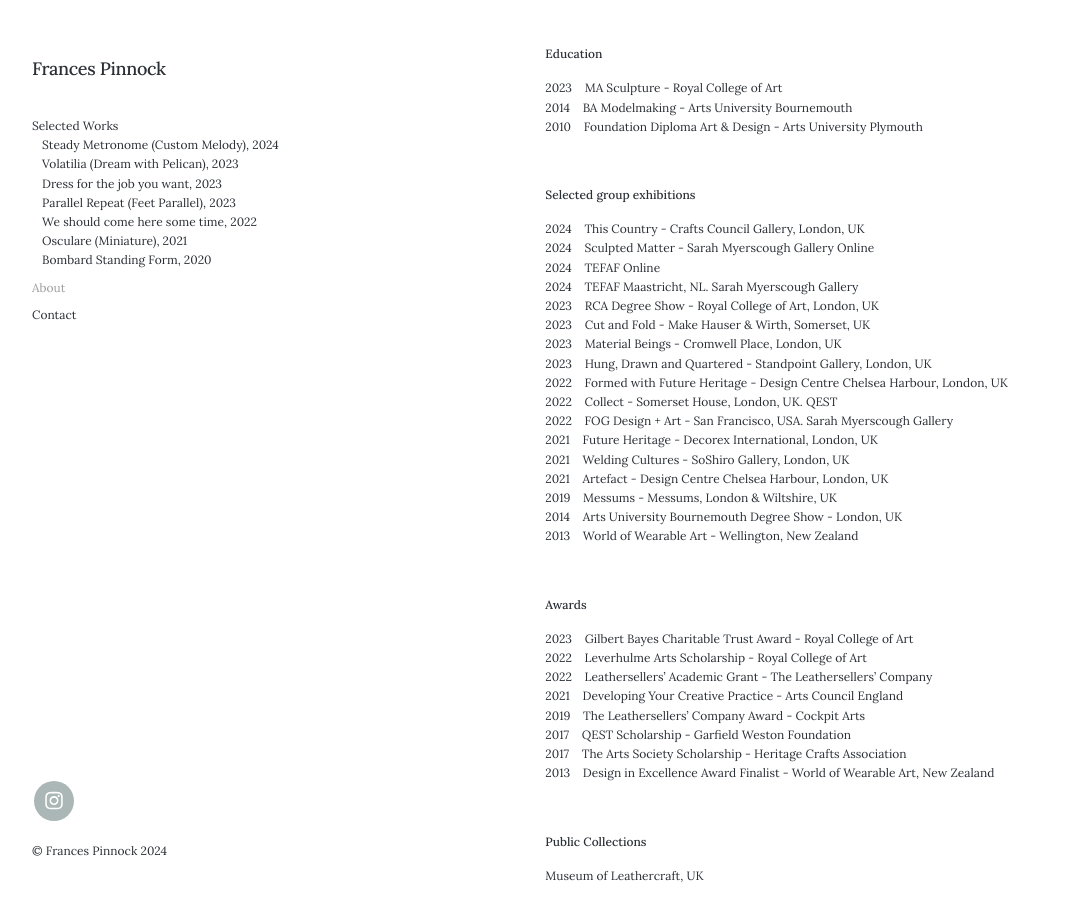
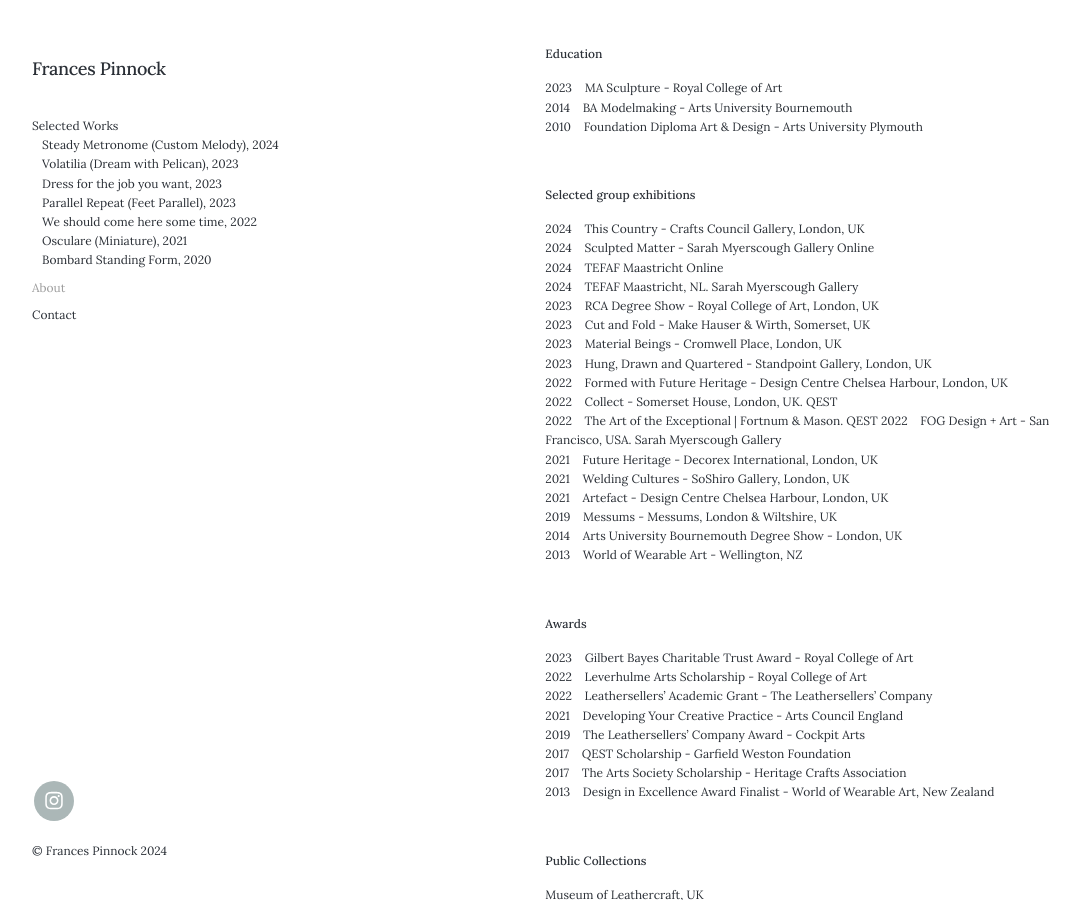
Before and after one commit to francespinnock/francespinnock.github.io, a Jekyll site: the page built from _pages/about.md, in a window 1280 px wide and 900 px high, scrolled down 580 px. Shown: the whole window, without its empty margins (28-1108 px from the left). Built offline with Jekyll 4.4.1, drawn with Linux system fonts in a browser that asks for light colours; nearby versions of some CDN libraries.

Commit message:
Update about.md

```diff
--- a/_pages/about.md
+++ b/_pages/about.md
@@ -41,7 +41,7 @@ Frances Pinnock (b. 1990, Bristol, UK) received an MA in Sculpture from the Roya
 
 2024&nbsp;&nbsp;&nbsp; This Country - Crafts Council Gallery, London, UK
 2024&nbsp;&nbsp;&nbsp; Sculpted Matter - Sarah Myerscough Gallery Online
-2024&nbsp;&nbsp;&nbsp; TEFAF Online
+2024&nbsp;&nbsp;&nbsp; TEFAF Maastricht Online
 2024&nbsp;&nbsp;&nbsp; TEFAF Maastricht, NL. Sarah Myerscough Gallery
 2023&nbsp;&nbsp;&nbsp; RCA Degree Show - Royal College of Art, London, UK
 2023&nbsp;&nbsp;&nbsp; Cut and Fold - Make Hauser & Wirth, Somerset, UK
@@ -49,13 +49,14 @@ Frances Pinnock (b. 1990, Bristol, UK) received an MA in Sculpture from the Roya
 2023&nbsp;&nbsp;&nbsp; Hung, Drawn and Quartered - Standpoint Gallery, London, UK
 2022&nbsp;&nbsp;&nbsp; Formed with Future Heritage - Design Centre Chelsea Harbour, London, UK
 2022&nbsp;&nbsp;&nbsp; Collect - Somerset House, London, UK. QEST
+2022&nbsp;&nbsp;&nbsp; The Art of the Exceptional | Fortnum & Mason. QEST
 2022&nbsp;&nbsp;&nbsp; FOG Design + Art - San Francisco, USA. Sarah Myerscough Gallery
 2021&nbsp;&nbsp;&nbsp; Future Heritage - Decorex International, London, UK
 2021&nbsp;&nbsp;&nbsp; Welding Cultures - SoShiro Gallery, London, UK
 2021&nbsp;&nbsp;&nbsp; Artefact - Design Centre Chelsea Harbour, London, UK
 2019&nbsp;&nbsp;&nbsp; Messums - Messums, London & Wiltshire, UK
 2014&nbsp;&nbsp;&nbsp; Arts University Bournemouth Degree Show - London, UK
-2013&nbsp;&nbsp;&nbsp; World of Wearable Art - Wellington, New Zealand
+2013&nbsp;&nbsp;&nbsp; World of Wearable Art - Wellington, NZ
 
 <br />
 
```
